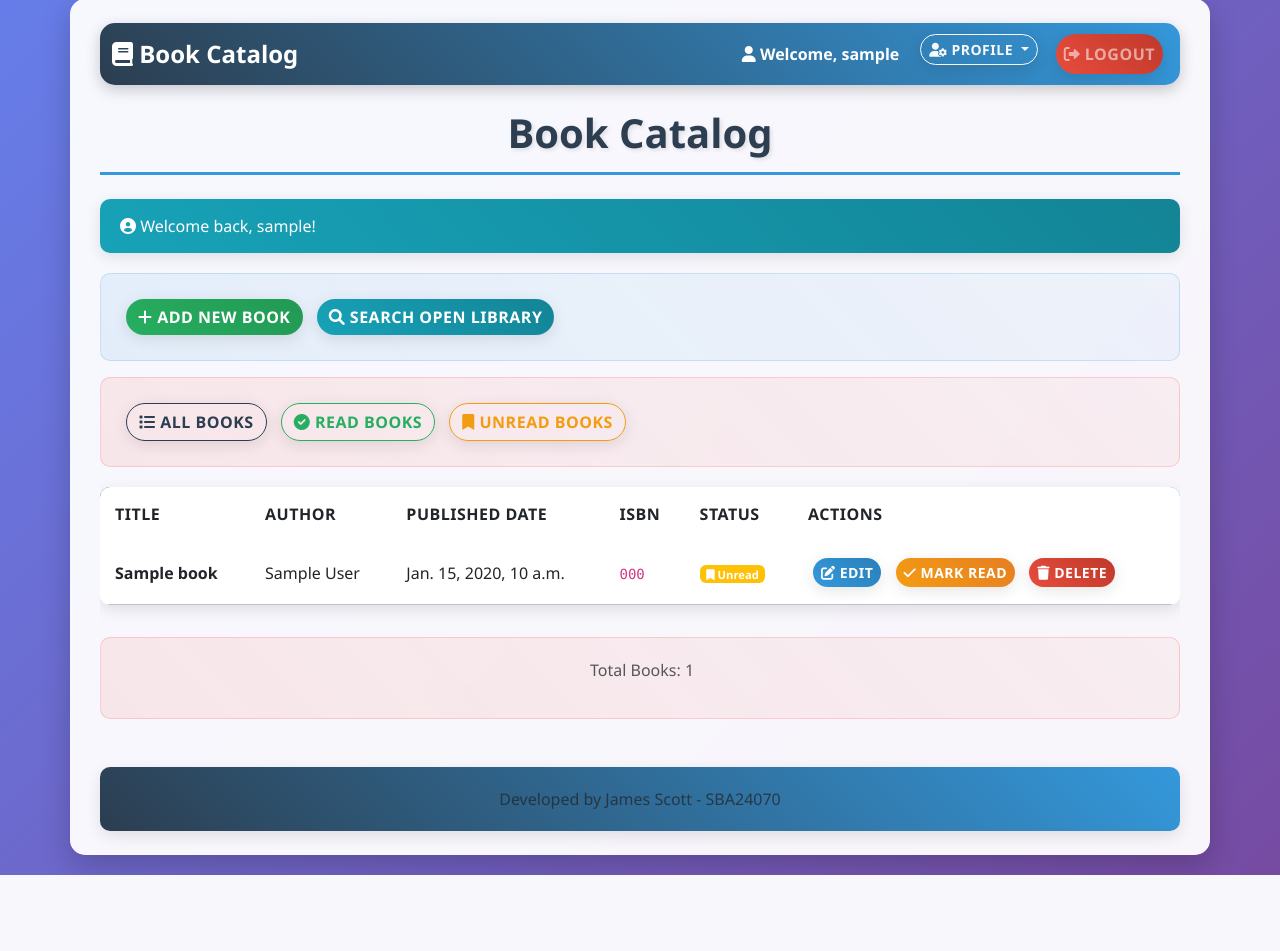
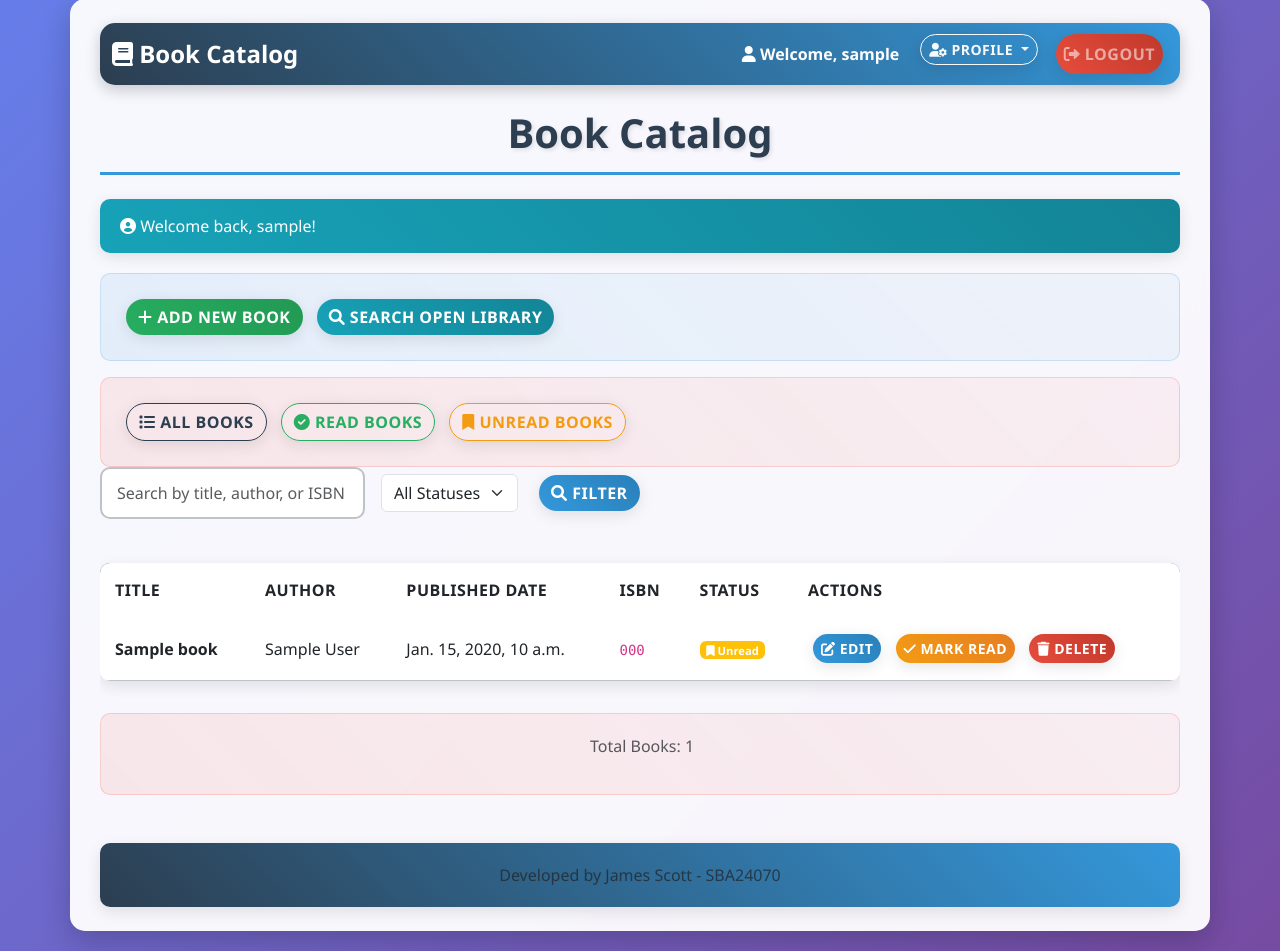
Before and after one commit to Jamesscott34/DevopsCA, a Django app: template books/templates/books/home.html in a window 1280 px wide. Shown: the part 21-972 px from the top of the page. Before the commit the page ends 896 px from the top, so only its background shows below. Run offline with Django 4.2, Linux system fonts and the light colour scheme; tables that the repository leaves empty hold one stand-in row (values such as "Sample post"); the template is opened without the code that fills it: values that come from a table or form of the project are taken from there, most other values are stand-ins (such as "Sample title", 1, 10 or a date in 2020).

Commit message:
Add search and read status filter form to home.html
- Users can now search books by title, author, or ISBN from the catalog page.
- Added a dropdown to filter books by read/unread status.
- Form preserves current search and filter values.

```diff
--- a/books/templates/books/home.html
+++ b/books/templates/books/home.html
@@ -58,6 +58,25 @@
             <i class="fas fa-bookmark"></i> Unread Books
         </a>
     </div>
+
+    <!-- Search and Filter Form Section -->
+    <form method="get" class="row g-3 align-items-center mb-4">
+        <div class="col-auto">
+            <input type="text" name="search" class="form-control" placeholder="Search by title, author, or ISBN" value="{{ search_query }}">
+        </div>
+        <div class="col-auto">
+            <select name="read_status" class="form-select">
+                <option value="" {% if not read_status %}selected{% endif %}>All Statuses</option>
+                <option value="read" {% if read_status == 'read' %}selected{% endif %}>Read</option>
+                <option value="unread" {% if read_status == 'unread' %}selected{% endif %}>Unread</option>
+            </select>
+        </div>
+        <div class="col-auto">
+            <button type="submit" class="btn btn-primary">
+                <i class="fas fa-search"></i> Filter
+            </button>
+        </div>
+    </form>
 
     <!-- Books Table Section -->
     <!-- Main data table displaying all books in the catalog -->
```
